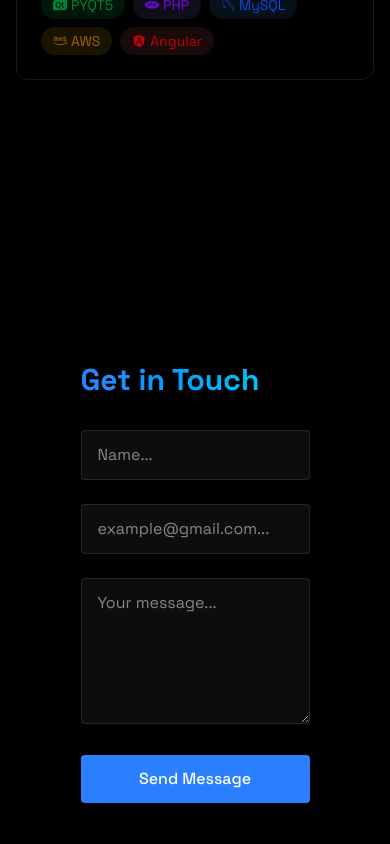
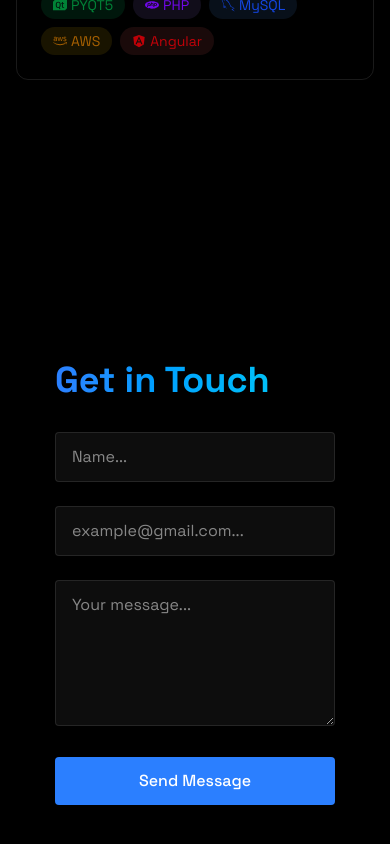
Before and after one commit to Dag-c/diegodev-portfolio, a React (Vite) app: page / in a window 390 px wide. Shown: the part 5102-5946 px from the top of the page. Built offline with nearby package versions, Linux system fonts and the light colour scheme.

Commit message:
fixed size contact form for smartphones using other option

```diff
--- a/src/components/sections/Contact.tsx
+++ b/src/components/sections/Contact.tsx
@@ -31,8 +31,8 @@ export function Contact() {
         className="min-h-screen flex items-center justify-center py-20"
     >
         <RevealOnScroll>
-            <div className="px-4 w-full max-w-4xl">
-                <h2 className="text-3xl font-bold mb-8 bg-gradient-to-r from-blue-500 to-cyan-400 bg-clip-text
+            <div className="w-[80vw] min-w-[300px] max-w-[700px] px-4">
+                <h2 className="text-4xl font-bold mb-8 bg-gradient-to-r from-blue-500 to-cyan-400 bg-clip-text
                 text-transparent"
                 >
                     Get in Touch
@@ -40,7 +40,7 @@ export function Contact() {
 
                 <form className="space-y-6" onSubmit={handleSubmit}>
 
-                    <div className="relative">
+                    <div className="w-full">
                         <input
                             type="text"
                             id="name"
@@ -54,7 +54,7 @@ export function Contact() {
                         />
                     </div>
 
-                    <div className="relative">
+                    <div className="w-full">
                         <input
                             type="email"
                             id="email"
```
